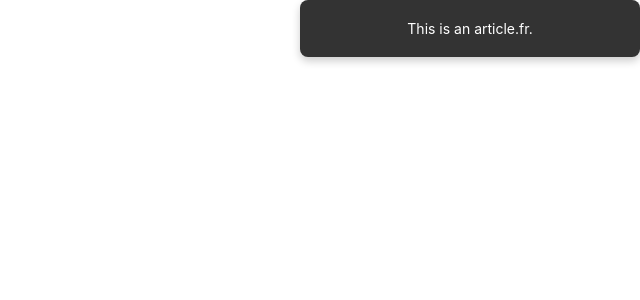
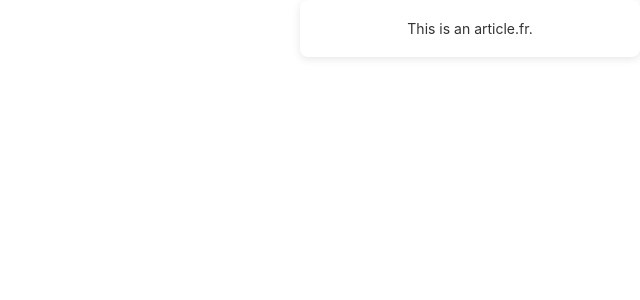
Before and after one commit to Pints-and-Parathas/ClariScale, a React (Create React App) app in the folder frontend/political_scale/: page / in a window 1280 px wide. Shown: the top 300 px of the page, without its empty margins (640-1280 px from the left). Built offline with nearby package versions, Linux system fonts and the light colour scheme.

Commit message:
Add GlobalStyle file to enable the pop up to switch color based on user's system theme

```diff
--- a/frontend/political_scale/src/App.js
+++ b/frontend/political_scale/src/App.js
@@ -1,17 +1,21 @@
-import React, {useState, useEffect} from 'react'
+import React, {useState} from 'react'
 import PopUp from './components/PopUp'
+import GlobalStyle from './styles/GlobalStyle';
 
 const apiResponse = true;
 
 function App(){
-  const [isArticle, setArticle] = useState(apiResponse);
+  const [isArticle, setisArticle] = useState(apiResponse);
 
 
-return (
-  <div className="App">
-    <PopUp isArticle={isArticle} />
-  </div>
-);
-}
+  return (
+    <>
+      <GlobalStyle /> {/* Apply global styles */}
+      <div className="App">
+        <PopUp isArticle={isArticle} />
+      </div>
+    </>
+  );
+};
 
 export default App;
--- a/frontend/political_scale/src/components/StyledComponents.js
+++ b/frontend/political_scale/src/components/StyledComponents.js
@@ -1,15 +1,14 @@
 import styled from 'styled-components';
 
-// Styled component for the popup container
 export const PopupContainer = styled.div`
   position: fixed;
   top: 0px;
   right: 0px;
   width: 300px;
   padding: 20px;
-  background-color: #333;
-  color: #fff;
-  box-shadow: 0px 4px 8px rgba(0, 0, 0, 0.2);
+  background-color: var(--background); /* Use CSS variable for background */
+  color: var(--color); /* Use CSS variable for text color */
+  box-shadow: var(--shadow); /* Use CSS variable for shadow */
   border-radius: 8px;
   z-index: 1000;
 `;
--- /dev/null
+++ b/frontend/political_scale/src/styles/GlobalStyle.js
@@ -0,0 +1,21 @@
+import { createGlobalStyle } from 'styled-components';
+
+const GlobalStyle = createGlobalStyle`
+  /* Default light mode styles */
+  :root {
+    --background: #ffffff; /* Light mode background */
+    --color: #333333; /* Light mode text color */
+    --shadow: 0px 2px 8px rgba(0, 0, 0, 0.1); /* Light mode shadow */
+  }
+
+  /* Dark mode styles */
+  @media (prefers-color-scheme: dark) {
+    :root {
+      --background: #333333; /* Dark mode background */
+      --color: #ffffff; /* Dark mode text color */
+      --shadow: 0px 2px 8px rgba(255, 255, 255, 0.2); /* Dark mode shadow */
+    }
+  }
+`;
+
+export default GlobalStyle;
```
